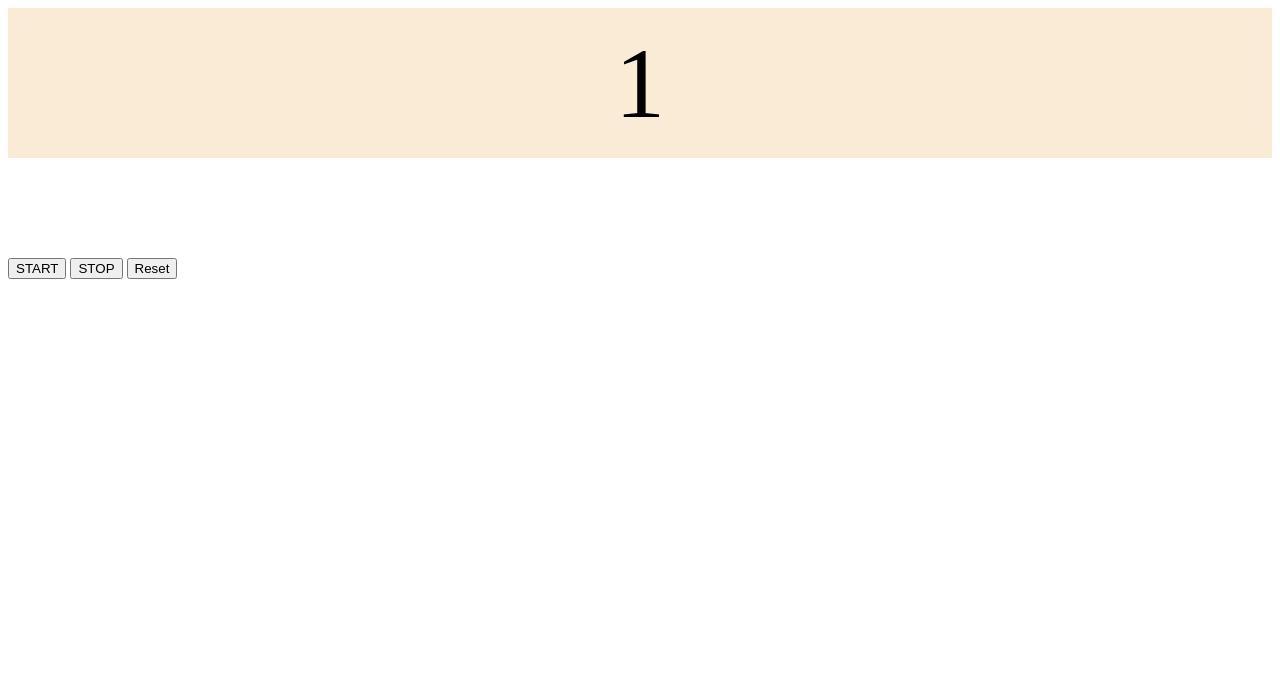
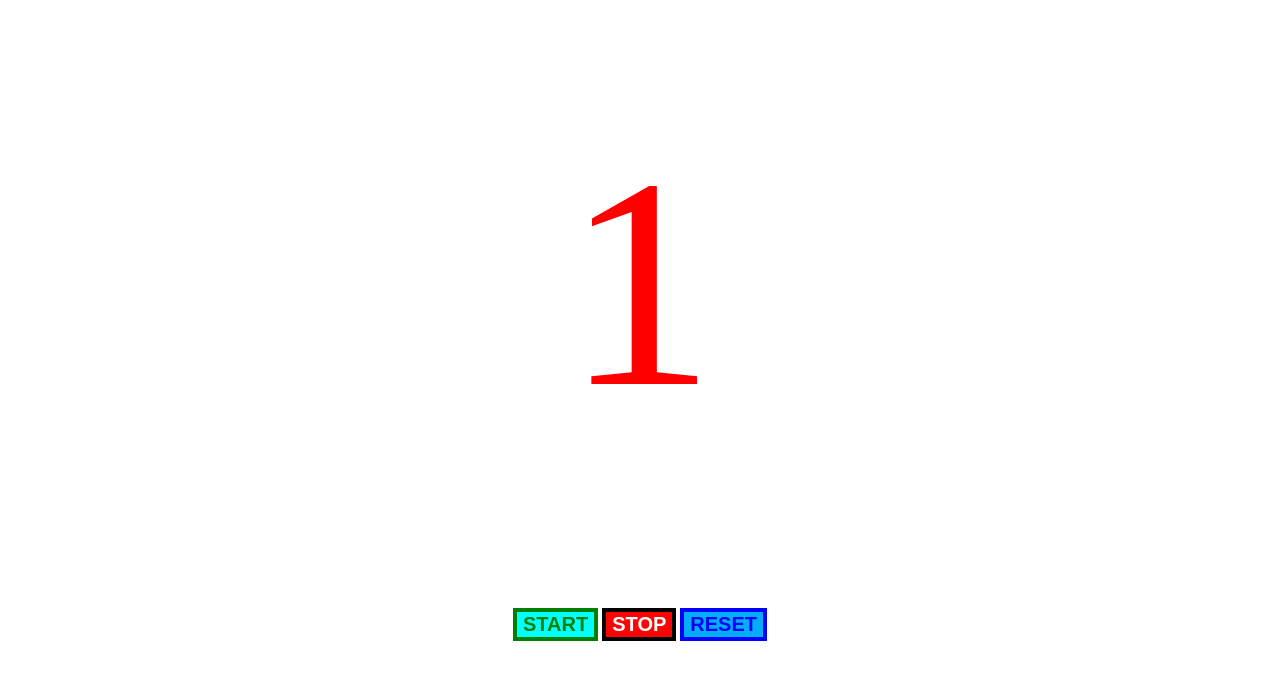
Before and after one commit to Evgenij-Vasiliev/timer, a plain HTML site: page index.html in a window 1280 px wide. Both pictures are taken after a click on the button "START". Drawn offline with Linux system fonts and the light colour scheme.

Commit message:
added styles

```diff
--- a/index.html
+++ b/index.html
@@ -9,9 +9,11 @@
 </head>
 <body>
     <div class="timer"></div>
+    <div class="buttonAll">
         <button class="start">START</button>
         <button class="stop">STOP</button>
-        <button class="reset">Reset</button>
+        <button class="reset">RESET</button>
+    </div>
     <script src="./script.js"></script>
 </body>
 </html>
--- a/script.js
+++ b/script.js
@@ -1,14 +1,14 @@
-let start = document.querySelector('.start');//кнопка начала
-let stop = document.querySelector('.stop');//кнопка остановки
-let reset = document.querySelector('.reset');//кнопка сброса
+let start = document.querySelector('.start');
+let stop = document.querySelector('.stop');
+let reset = document.querySelector('.reset');
 
-let totalSeconds = 0;
+let seconds = 0;
 let timerId = null;
 
 function startTimer() {
     if(!timerId) {
         timerId = setInterval(() => {
-            document.querySelector('.timer').innerHTML = totalSeconds++;
+            document.querySelector('.timer').innerHTML = seconds++;
         }, 1000)
     }
 }
@@ -24,14 +24,15 @@ function stopTimer() {
 }
 
 function resetTimer() {
+    stopTimer();
     if(timerId) {
         Location.reload();
     }
-    totalSeconds = 0;
+    seconds = 0;
     document.querySelector('.timer').innerHTML = '';
 }
 
 
-start.onclick = startTimer//без скобок
-stop.onclick = stopTimer;//без скобок
-reset.onclick = resetTimer;//без скобок
+start.onclick = startTimer
+stop.onclick = stopTimer;
+reset.onclick = resetTimer;
--- a/style.css
+++ b/style.css
@@ -1,11 +1,38 @@
 .timer {
     width: 100%;
-    min-height: 150px;
-    background-color: antiquewhite;
-    font-size: 100px;
-    margin-bottom: 100px;
+    min-height: 550px;
+    font-size: 300px;
+    color: red;
+    margin-bottom: 50px;
     display: flex;
     flex-direction: column;
     justify-content: center;
     text-align: center;
 }
+
+.start, .stop, .reset {
+    font-size: 20px;
+    font-weight: bold;
+
+}
+
+.buttonAll {
+    text-align: center;
+}
+.start {
+    background-color: aqua;
+    color: green;
+    border: 4px solid green;
+}
+
+.stop {
+    background-color: rgb(252, 4, 4);
+    color: white;
+    border: 4px solid black;
+}
+
+.reset {
+    background-color: rgb(4, 173, 252);
+    color: blue;
+    border: 4px solid blue;
+}
```
